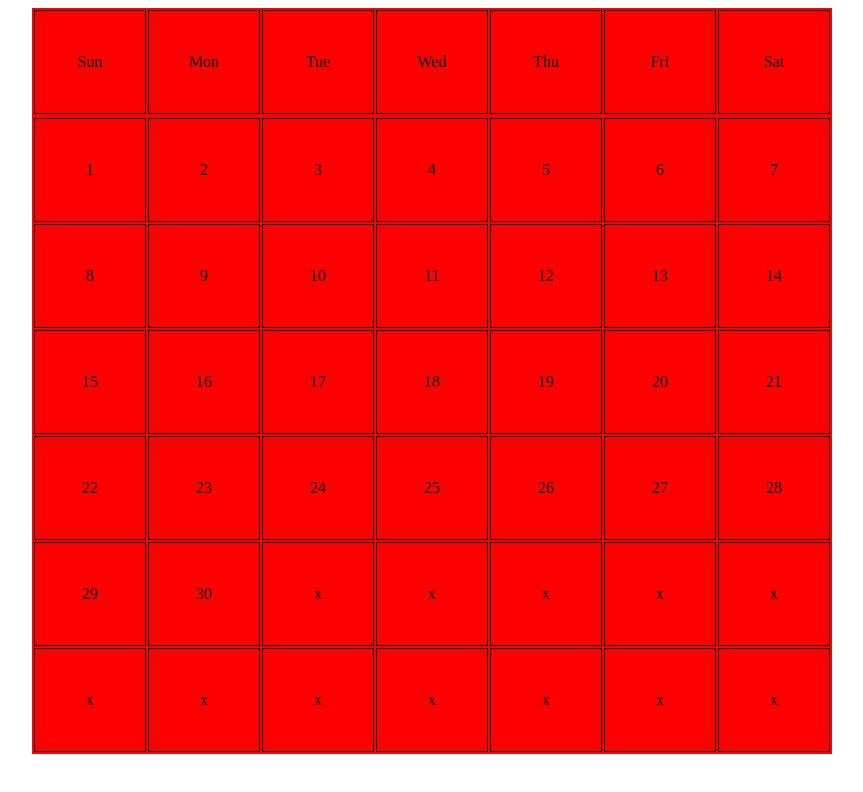
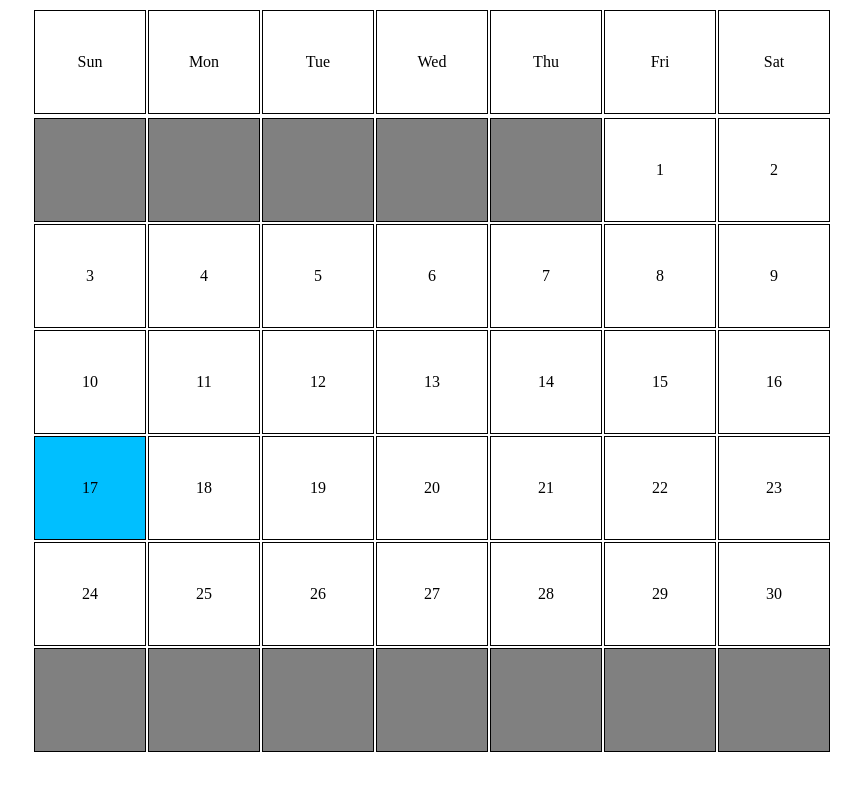
Before and after one commit to berningb/CalendarLibrary, a plain HTML site: page New folder/index.html in a window 1280 px wide. Shown: the whole page, without its empty margins (208-1071 px from the left). Drawn offline with Linux system fonts and the light colour scheme.

Commit message:
updating

```diff
--- a/New folder/script.js
+++ b/New folder/script.js
@@ -38,7 +38,6 @@ tbl.style.width = '100%';
 var table = document.createElement("TABLE");
 table.style.width = '100%';
 
-
 function Calendar(id, date) {
     makeDays(date);
 }
@@ -47,17 +46,22 @@ function makeDays(date) {
 
 
     //get date
-    var month = date.getUTCMonth() + 1;
-    var day = date.getUTCDate();
-    var year = date.getUTCFullYear();
+    var month = date.getMonth() + 1;
+    var day = date.getDate();
+    var year = date.getFullYear();
     var first = new Date(year + "-" + month + "-01").getDay();
-    var last = new Date(year + "-" + month).getDay();
-    console.log(first);
-    console.log(last);
+    var last = new Date(year, month, 0).getDate();
     console.log(day);
 
+    //get next and last month
+    var x = new Date();
+    x.setMonth(x.getMonth());
+    var lastMonth = x.getMonth();
+    var nextMonth = x.getMonth() + 1;
+
     //get days
-    var count = 1;
+    var count = 0;
+    var count2 = 1;
     var dayCount = 0;
 
     //gets list of days
@@ -84,19 +88,33 @@ function makeDays(date) {
 
         for (var j = 0; j < 7; j++) {
             var tbd = document.createElement('td');
+            tbd.className = 'tbd';
+            count++;
 
-            if (count < 31) {
-                tbd.innerHTML = count;
-                count++;
+            if (count <= first + 1) {
+                tbd.innerHTML = ""
+                tbd.className = 'notThisMonth';
+            }
 
-            } else {
-                tbd.innerHTML = "x"
+            if (count >= first + 1) {
+                if (count2 <= last) {
+                    if (count2 === day) {
+                        tbd.className = 'first btn';
+                        tbd.innerHTML = count2;
+                        count2++;
+                    } else {
+                        tbd.className = 'btn';
+                        tbd.innerHTML = count2;
+                        count2++;
+                    }
+                } else {
+                    tbd.innerHTML = ""
+                    tbd.className = 'notThisMonth';
+                }
             }
             tbr.appendChild(tbd);
-
         }
         table.appendChild(tbr);
-
     }
 
     document.getElementById('calendar').appendChild(tbl);
--- a/New folder/style.css
+++ b/New folder/style.css
@@ -1,7 +1,7 @@
 #calendar {
     height: auto;
     width: 800px;
-    background-color: red;
+    /*    background-color: red;*/
     margin: auto;
 }
 
@@ -11,3 +11,15 @@ td {
     text-align: center;
     border: 1px solid black;
 }
+
+.btn:hover {
+    background-color: red;
+}
+
+.first {
+    background-color: deepskyblue;
+}
+
+.notThisMonth {
+    background-color: grey;
+}
```
